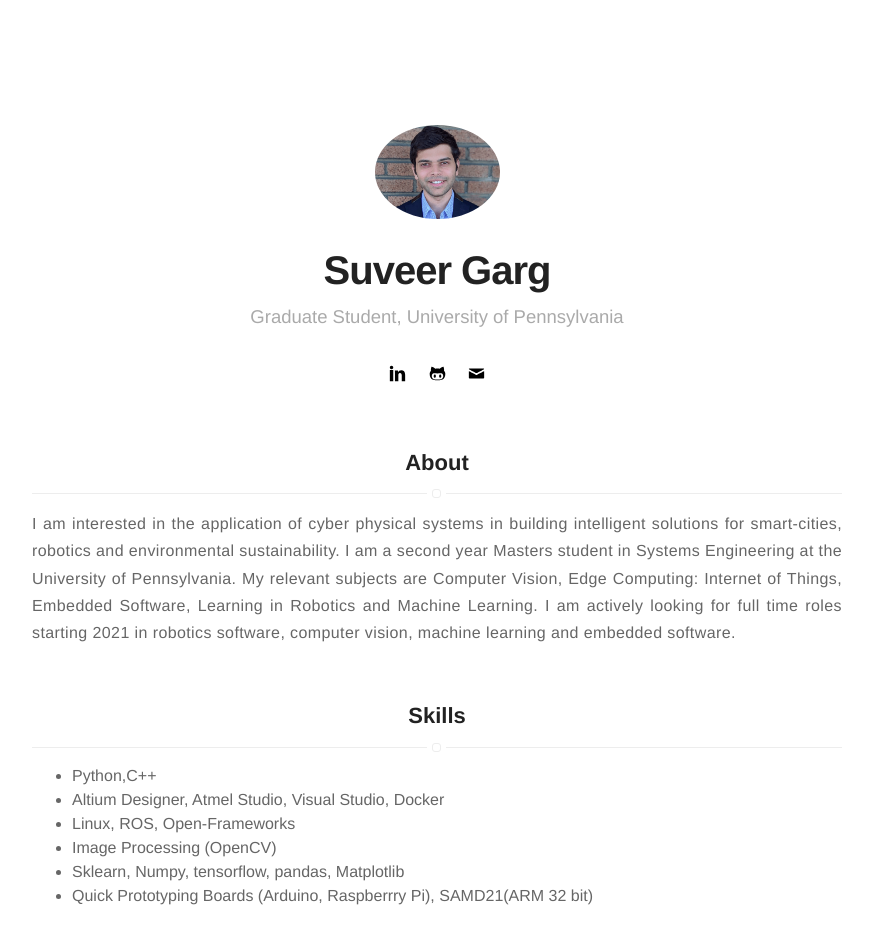
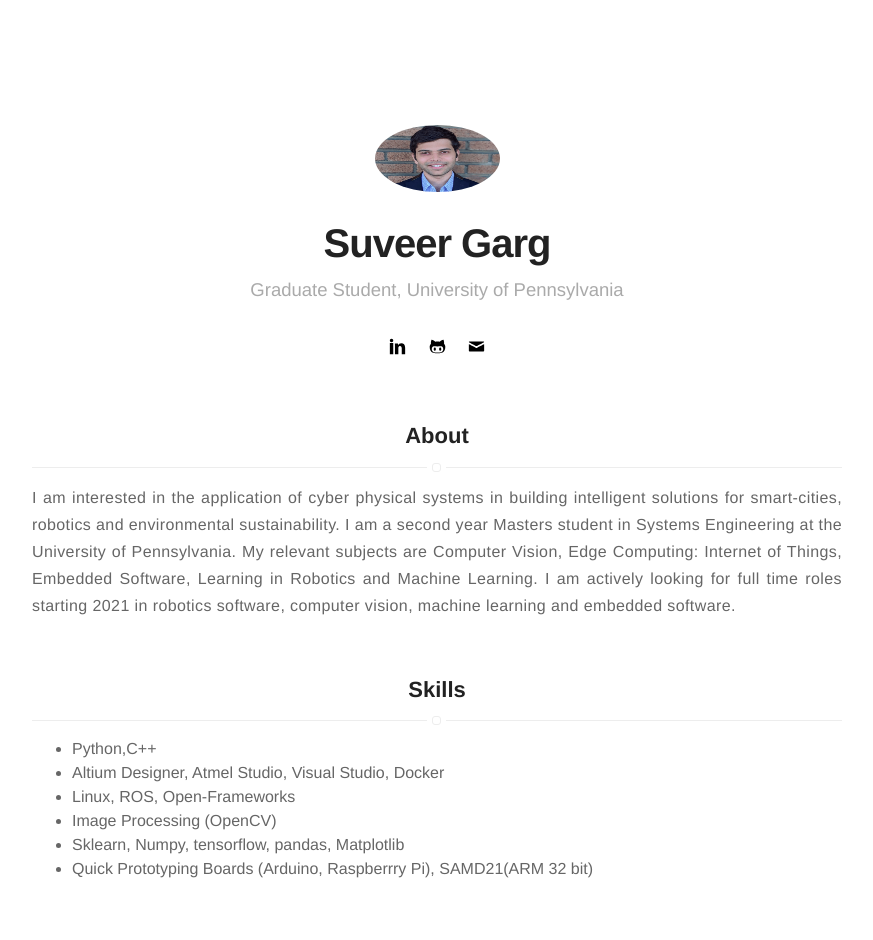
Before and after one commit to suveergarg/suveergarg.github.io, a Jekyll site: the page built from index.html, in a window 1280 px wide. Shown: the top 940 px of the page, without its empty margins (203-1076 px from the left). Built offline with Jekyll 4.4.1, drawn with Linux system fonts in a browser that asks for light colours.

Commit message:
Size changes

```diff
--- a/_includes/header.html
+++ b/_includes/header.html
@@ -1,6 +1,6 @@
 <header class="header-home {% if site.animation %}animated{% endif %}">
     <span class="link">
-        <img class="selfie" alt="{{ site.name }}" src="{% if site.external-image %}{{ site.picture }}{% else %}{{ site.url }}/{{ site.picture }}{% endif %}" />
+        <img class="selfie" width="89" height="67" alt="{{ site.name }}" src="{% if site.external-image %}{{ site.picture }}{% else %}{{ site.url }}/{{ site.picture }}{% endif %}" />
     </span>
 
     <h1 class="title">{{ site.name }}</h1>
```
